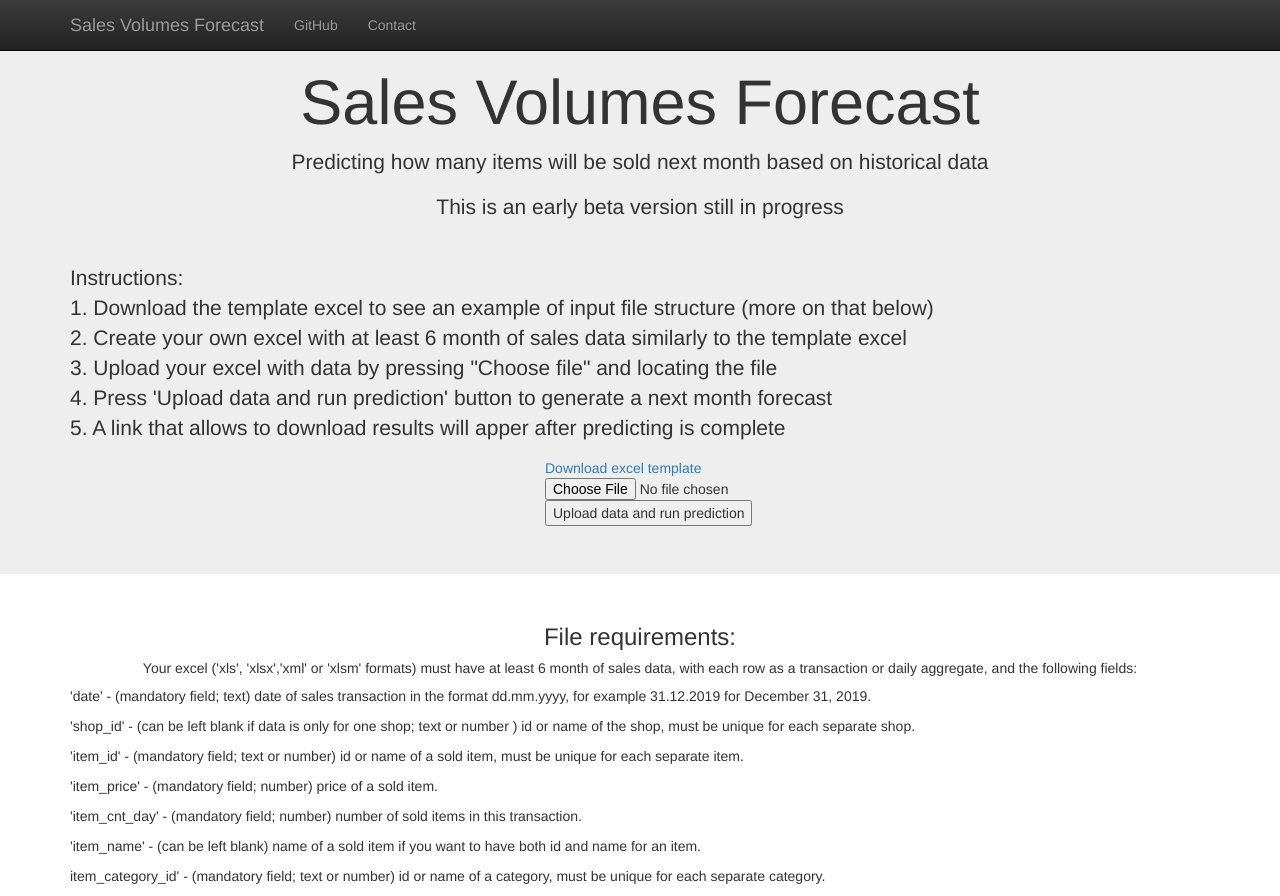
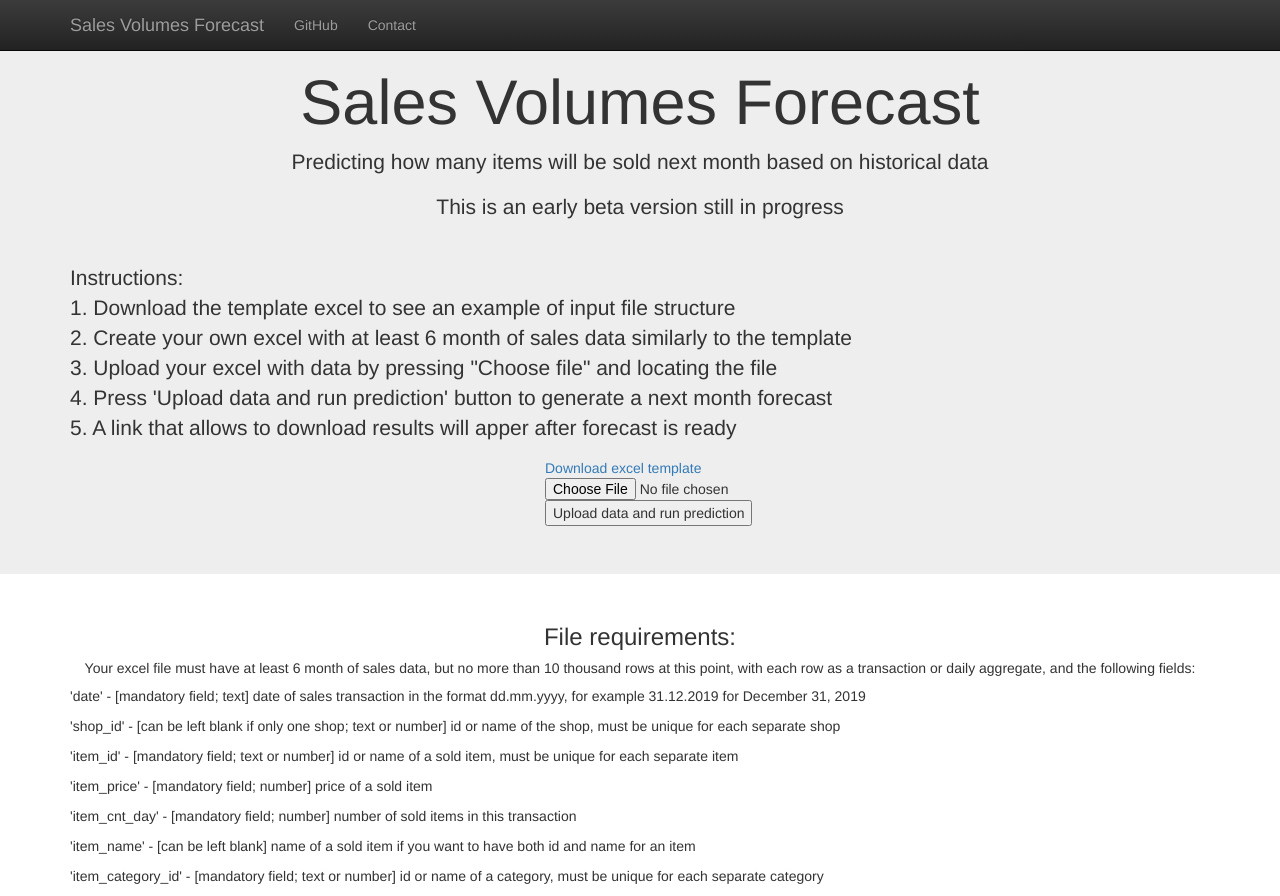
Before and after one commit to alibekU/sales_forecast, a Flask app: page / in a window 1280 px wide. Run offline with Flask 2, Linux system fonts and the light colour scheme; some libraries are stand-ins or nearby versions.

Commit message:
chores: updates instructions and report of results

```diff
--- a/app/templates/master.html
+++ b/app/templates/master.html
@@ -41,11 +41,11 @@
             <div class="col-lg-12 form-group-lg">
                     <p class="text-left">
                         Instructions: <br/>
-                        1. Download the template excel to see an example of input file structure (more on that below) <br/>
-                        2. Create your own excel with at least 6 month of sales data similarly to the template excel <br/>
+                        1. Download the template excel to see an example of input file structure<br/>
+                        2. Create your own excel with at least 6 month of sales data similarly to the template<br/>
                         3. Upload your excel with data by pressing "Choose file" and locating the file <br/>
                         4. Press 'Upload data and run prediction' button to generate a next month forecast<br/>
-                        5. A link that allows to download results will apper after predicting is complete <br/>
+                        5. A link that allows to download results will apper after forecast is ready<br/>
                     </p>
                     <div class="col-lg-offset-5">
                         <a href="{{ url_for('.download_template') }}">Download excel template</a>
@@ -76,15 +76,15 @@
             <div class="col-lg-12 form-group-lg">
                 <h3 class="text-center">File requirements:</h3>
                     <h5 class="text-center">
-                        Your excel ('xls', 'xlsx','xml' or 'xlsm' formats) must have at least 6 month of sales data, with each row as a transaction or daily aggregate, and the following fields:
+                        Your excel file must have at least 6 month of sales data, but no more than 10 thousand rows at this point, with each row as a transaction or daily aggregate, and the following fields:
                     </h5>
-                    <p class="text-left">'date' - (mandatory field; text) date of sales transaction in the format dd.mm.yyyy, for example 31.12.2019 for December 31, 2019.</p>
-                    <p class="text-left">'shop_id' - (can be left blank if data is only for one shop; text or number ) id or name of the shop, must be unique for each separate shop.</p>
-                    <p class="text-left">'item_id' - (mandatory field; text or number) id or name of a sold item, must be unique for each separate item.</p>
-                    <p class="text-left">'item_price' - (mandatory field; number) price of a sold item.</p>
-                    <p class="text-left">'item_cnt_day' - (mandatory field; number) number of sold items in this transaction.</p>
-                    <p class="text-left">'item_name' - (can be left blank) name of a sold item if you want to have both id and name for an item.</p>
-                    <p class="text-left">item_category_id' - (mandatory field; text or number) id or name of a category, must be unique for each separate category.</p>
+                    <p class="text-left">'date' - [mandatory field; text] date of sales transaction in the format dd.mm.yyyy, for example 31.12.2019 for December 31, 2019</p>
+                    <p class="text-left">'shop_id' - [can be left blank if only one shop; text or number] id or name of the shop, must be unique for each separate shop</p>
+                    <p class="text-left">'item_id' - [mandatory field; text or number] id or name of a sold item, must be unique for each separate item</p>
+                    <p class="text-left">'item_price' - [mandatory field; number] price of a sold item</p>
+                    <p class="text-left">'item_cnt_day' - [mandatory field; number] number of sold items in this transaction</p>
+                    <p class="text-left">'item_name' - [can be left blank] name of a sold item if you want to have both id and name for an item</p>
+                    <p class="text-left">'item_category_id' - [mandatory field; text or number] id or name of a category, must be unique for each separate category</p>
             </div>
         </div>
     </div>
```
Also changed, not shown: app/templates/results.html (+8 -10 lines).
